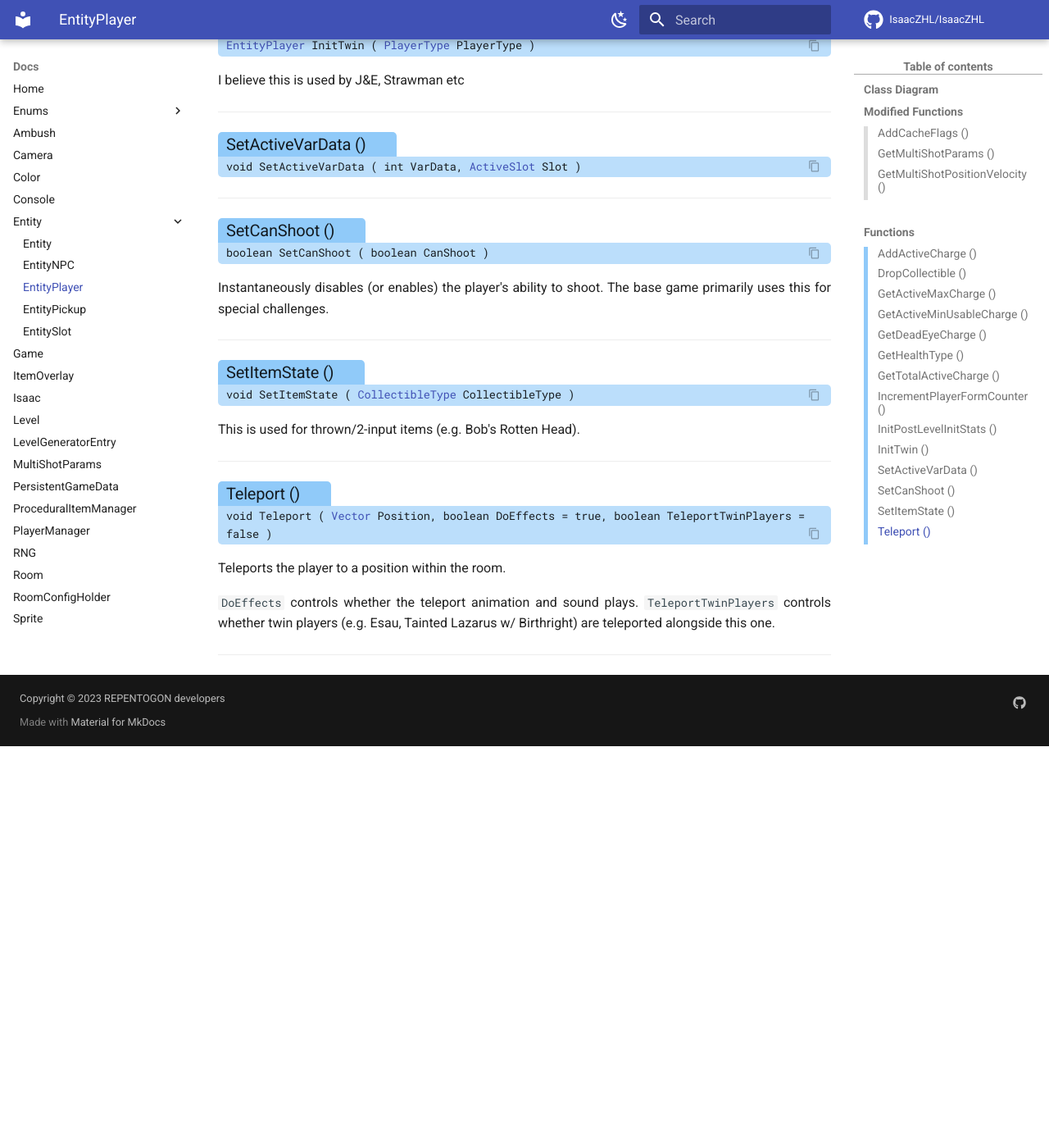
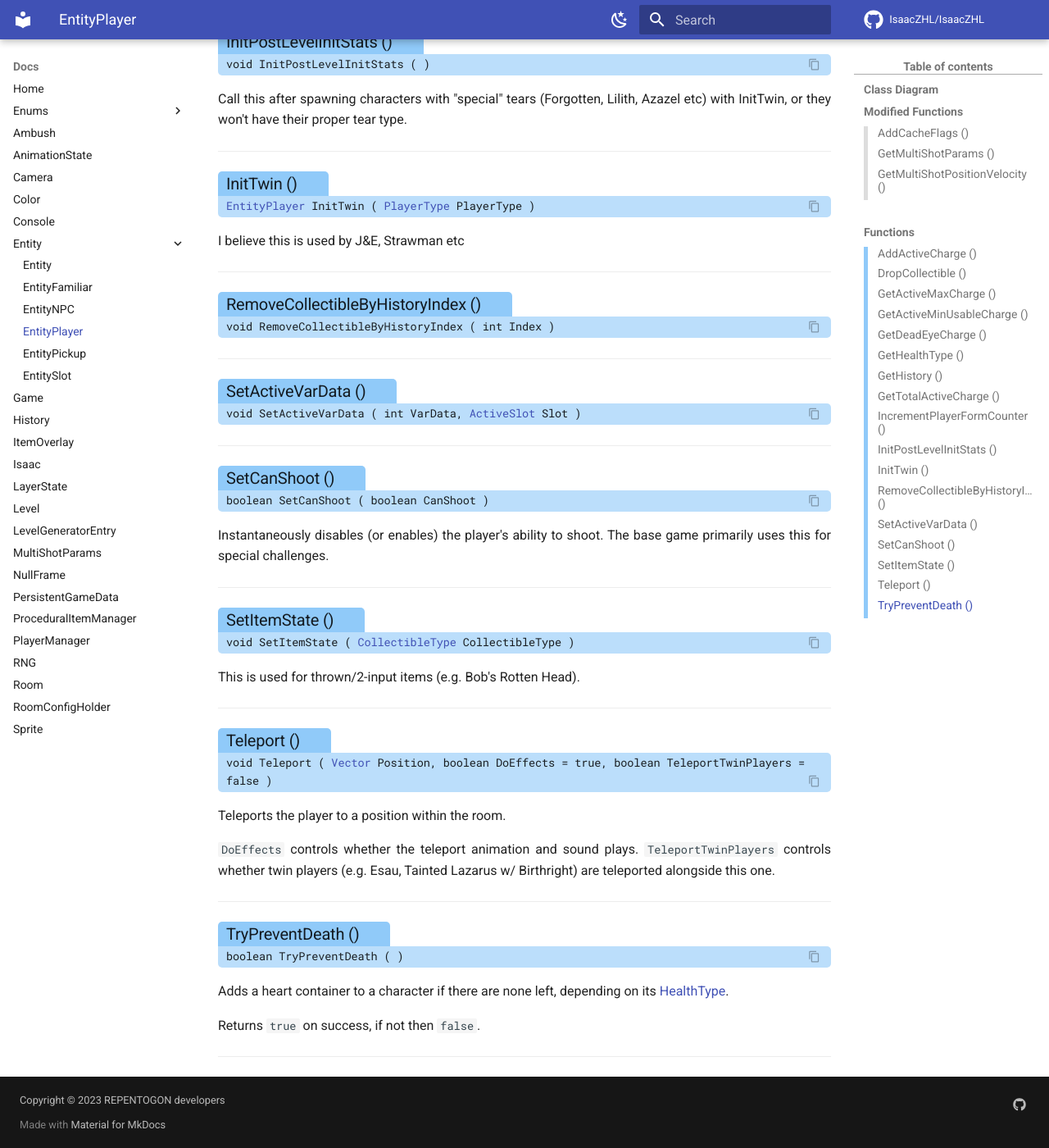
Before and after one commit to TeamREPENTOGON/REPENTOGON, an MkDocs documentation site: the page built from documentation/docs/EntityPlayer.md, in a window 1280 px wide and 1400 px high, scrolled down 2682 px. Shown: the whole window at 82% size. Built offline with MkDocs 1.6.1 and Material for MkDocs 9.7.7, drawn with Linux system fonts in a browser that asks for light colours; comment, search, counter and statistics services are not loaded; the version menu is left out; before the commit the page ends 3592 px from its top, so only the background shows below that; some of the changed text lies outside the part shown.

Commit message:
docs: Super update
--Added pages for AnimationState, EntityFamiliar, History, LayerState, NullFrame
--Updated: Entity, EntityPlayer, Sprite

```diff
--- a/documentation/docs/EntityPlayer.md
+++ b/documentation/docs/EntityPlayer.md
@@ -50,6 +50,10 @@ ___
 #### [HealthType](enums/HealthType.md) GetHealthType ( ) {: .copyable aria-label='Functions' }
 
 ___
+### Get·History () {: aria-label='Functions' }
+#### [History](History.md) GetHistory ( ) {: .copyable aria-label='Functions' }
+
+___
 ### Get·Total·Active·Charge () {: aria-label='Functions' }
 #### int GetTotalActiveCharge ( [ActiveSlot](https://wofsauge.github.io/IsaacDocs/rep/enums/ActiveSlot.html) Slot ) {: .copyable aria-label='Functions' }
 
@@ -66,6 +70,10 @@ ___
 ### Init·Twin () {: aria-label='Functions' }
 #### [EntityPlayer](https://wofsauge.github.io/IsaacDocs/rep/EntityPlayer.html) InitTwin ( [PlayerType](https://wofsauge.github.io/IsaacDocs/rep/enums/PlayerType.html) PlayerType ) {: .copyable aria-label='Functions' }
 I believe this is used by J&E, Strawman etc
+
+___
+### Remove·Collectible·By·History·Index () {: aria-label='Functions' }
+#### void RemoveCollectibleByHistoryIndex ( int Index ) {: .copyable aria-label='Functions' }
 
 ___
 ### Set·Active·Var·Data () {: aria-label='Functions' }
@@ -88,3 +96,10 @@ Teleports the player to a position within the room.
 
 `DoEffects` controls whether the teleport animation and sound plays. `TeleportTwinPlayers` controls whether twin players (e.g. Esau, Tainted Lazarus w/ Birthright) are teleported alongside this one.
 ___
+### Try·Prevent·Death () {: aria-label='Functions' }
+#### boolean TryPreventDeath ( ) {: .copyable aria-label='Functions' }
+Adds a heart container to a character if there are none left, depending on its [HealthType](enums/HealthType.md).
+
+Returns `true` on success, if not then `false`.
+
+___
--- /dev/null
+++ b/documentation/docs/History.md
@@ -0,0 +1,8 @@
+# Class "History"
+
+## Functions
+
+### Remove·History·Item·By·Index () {: aria-label='Functions' }
+#### void RemoveHistoryItemByIndex ( int Index ) {: .copyable aria-label='Functions' }
+
+___
--- a/documentation/mkdocs.yml
+++ b/documentation/mkdocs.yml
@@ -85,21 +85,26 @@ nav:
     - TeleporterVariant: enums/TeleporterVariant.md
     - WispSubType: enums/WispSubType.md
   - Ambush: Ambush.md
+  - AnimationState: AnimationState.md
   - Camera: Camera.md
   - Color: Color.md
   - Console: Console.md
   - Entity:
     - Entity: Entity.md
+    - EntityFamiliar: EntityFamiliar.md
     - EntityNPC: EntityNPC.md
     - EntityPlayer: EntityPlayer.md
     - EntityPickup: EntityPickup.md
     - EntitySlot: EntitySlot.md
   - Game: Game.md
+  - History: History.md
   - ItemOverlay: ItemOverlay.md
   - Isaac: Isaac.md
+  - LayerState: LayerState.md
   - Level: Level.md
   - LevelGeneratorEntry: LevelGeneratorEntry.md
   - MultiShotParams: MultiShotParams.md
+  - NullFrame: NullFrame.md
   - PersistentGameData: PersistentGameData.md
   - ProceduralItemManager: ProceduralItemManager.md
   - PlayerManager: PlayerManager.md
```
Also changed, not shown: documentation/docs/AnimationState.md (added, +12 -0 lines), documentation/docs/Entity.md (+6 -0 lines), documentation/docs/EntityFamiliar.md (added, +14 -0 lines), documentation/docs/LayerState.md (added, +28 -0 lines), documentation/docs/NullFrame.md (added, +12 -0 lines), documentation/docs/Sprite.md (+7 -0 lines).
